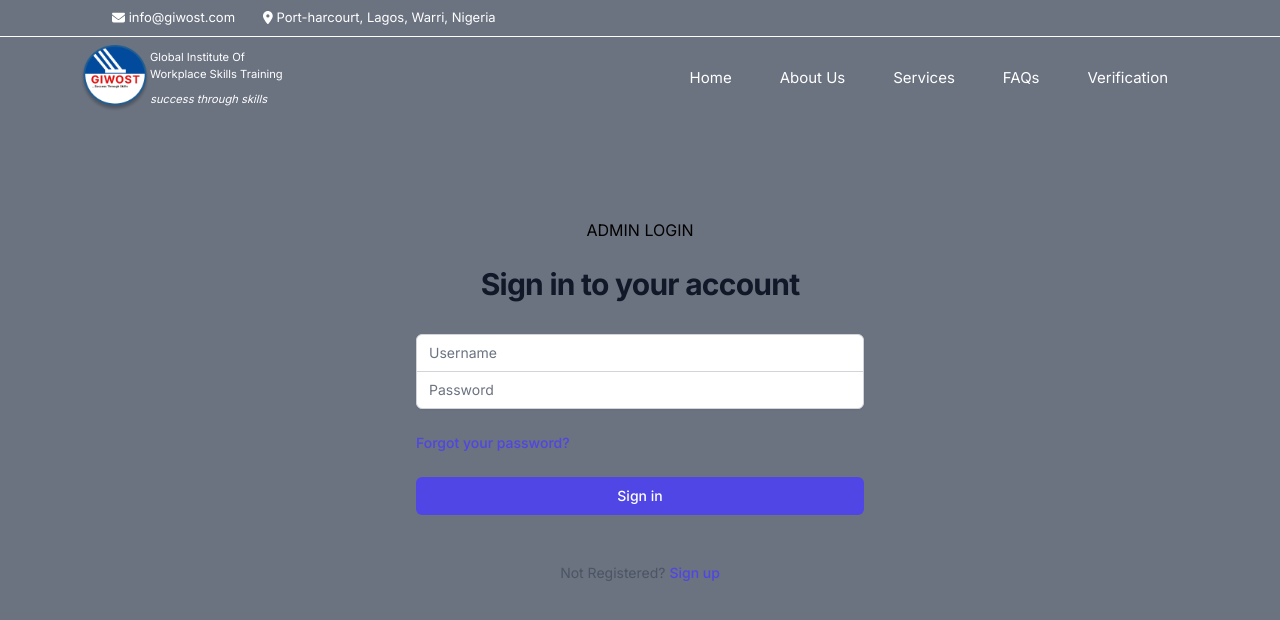
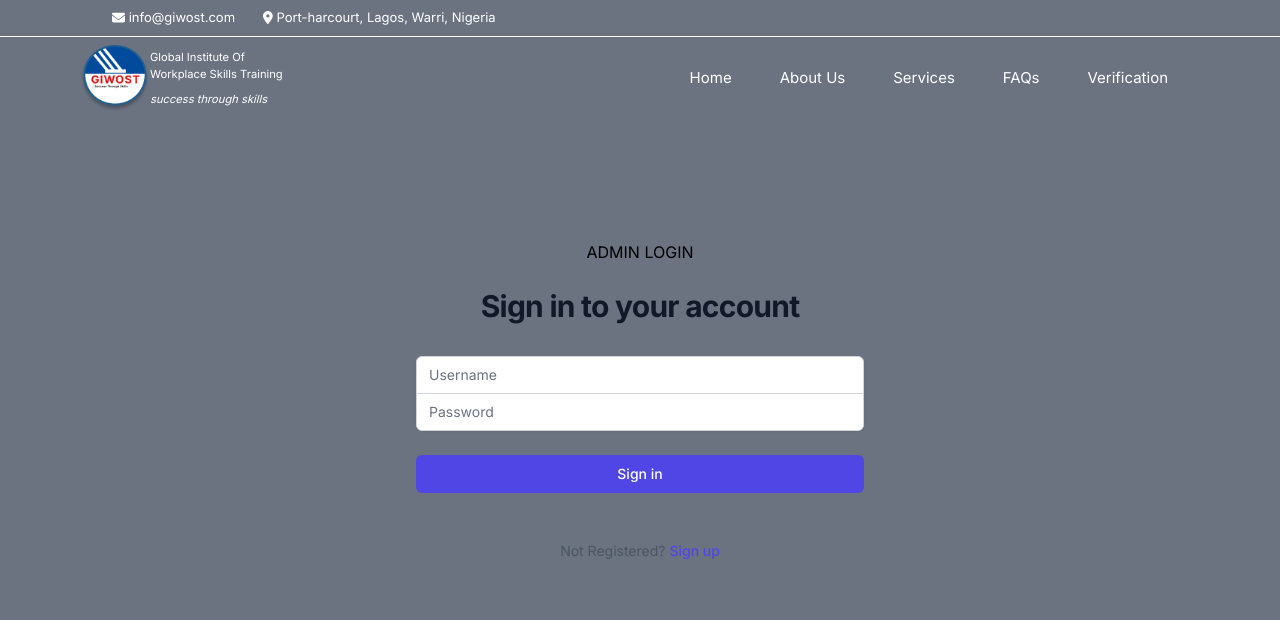
Before and after one commit to Yray-6/giwost, a Next.js app: page /login in a window 1280 px wide. Shown: the top 620 px of the page. Built offline with nearby package versions, Linux system fonts and the light colour scheme.

Commit message:
forgot password removed

```diff
--- a/app/login/page.jsx
+++ b/app/login/page.jsx
@@ -103,13 +103,13 @@
             </div>
           </div>
 
-          <div className="flex items-center justify-between">
+          {/* <div className="flex items-center justify-between">
             <div className="text-sm">
               <Link href="/forgot-password" className="font-medium text-indigo-600 hover:text-indigo-500">
                 Forgot your password?
               </Link>
             </div>
-          </div>
+          </div> */}
 
           <div>
             <button
```
